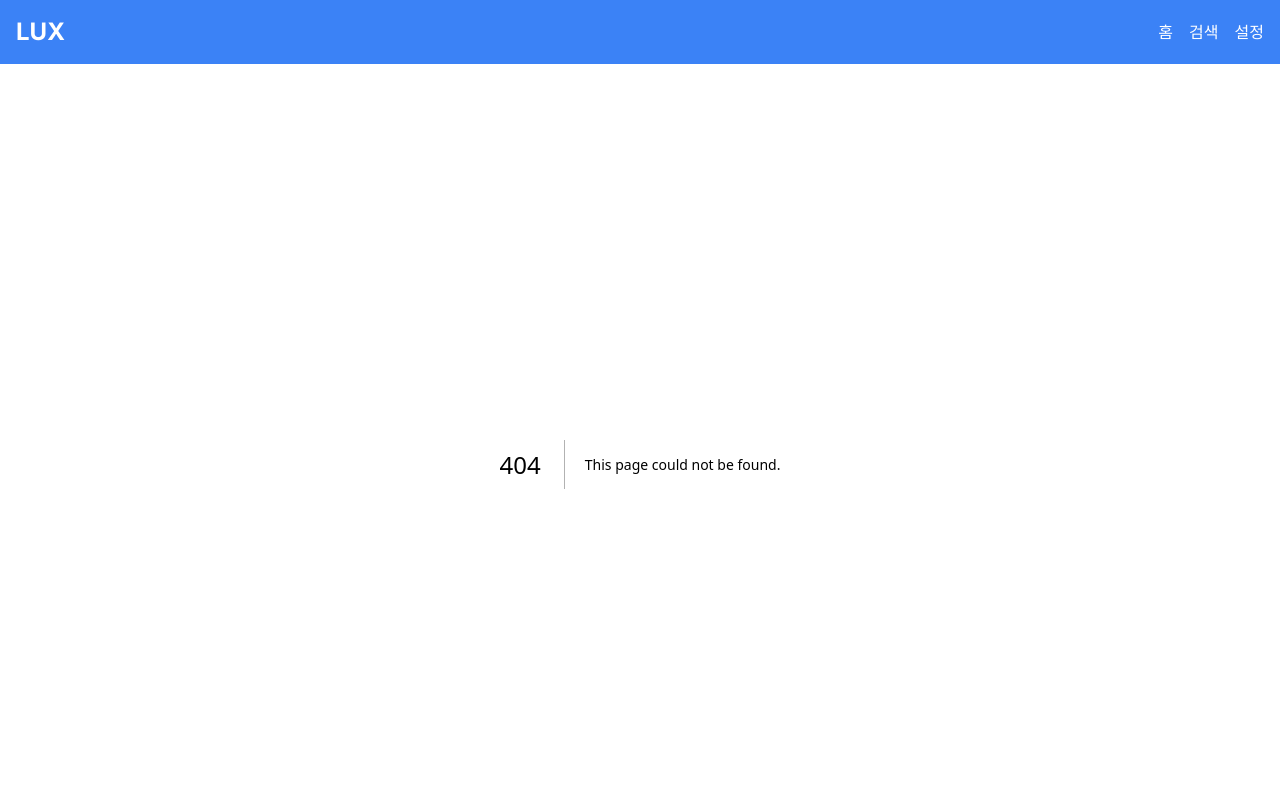
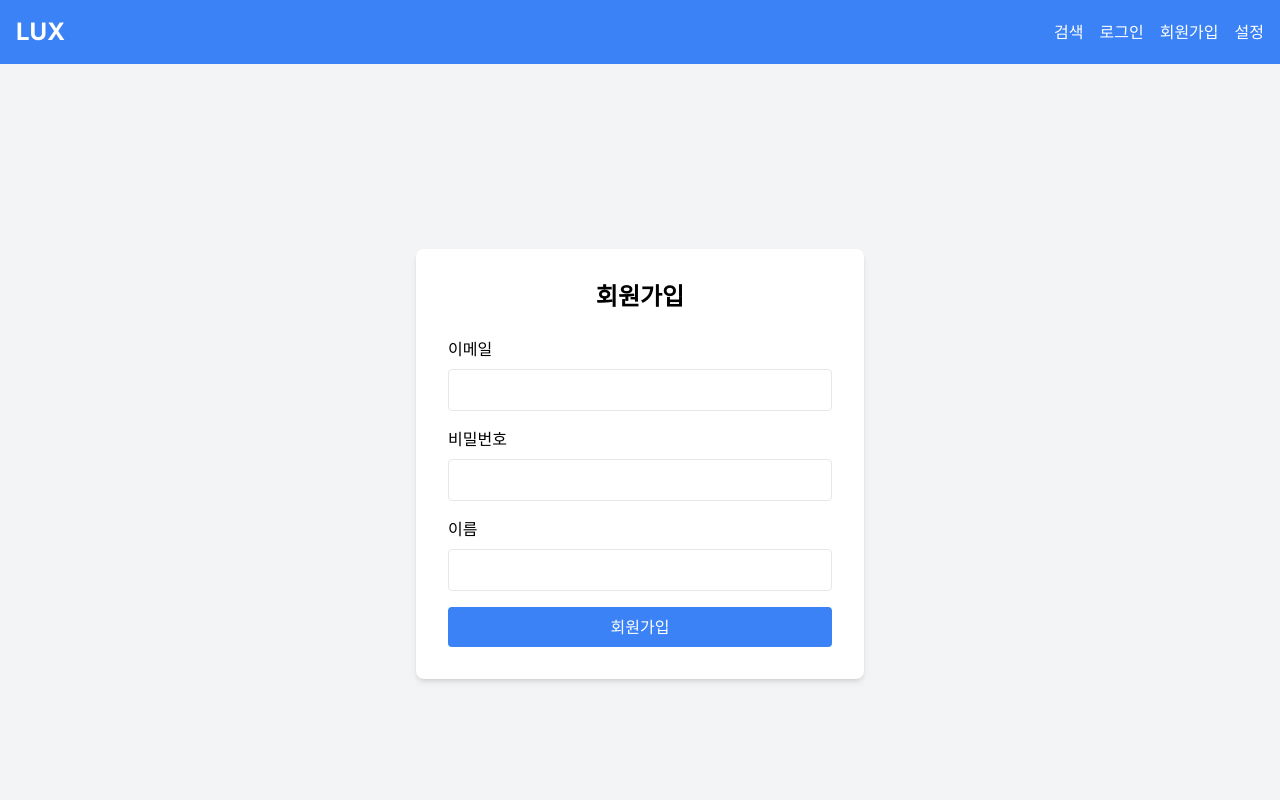
Before and after one commit to dasol92/lux-front, a Next.js app: page /signup in a window 1280 px wide. Before the commit this address had no page. Shown: the top 800 px of the page. Built offline with nearby package versions, Linux system fonts and the light colour scheme.

Commit message:
로그인, 회원가입 페이지 단순 추가

```diff
--- a/app/components/Header.js
+++ b/app/components/Header.js
@@ -10,16 +10,21 @@ export default function Header() {
         </Link>
         <ul className="flex space-x-4">
           <li>
-            <Link href="/" className="hover:underline">
-              홈
-            </Link>
-          </li>
-          <li>
             <Link href="/search" className="hover:underline">
               검색
             </Link>
           </li>
           <li>
+            <Link href="/login" className="hover:underline">
+              로그인
+            </Link>
+          </li>
+          <li>
+            <Link href="/signup" className="hover:underline">
+              회원가입
+            </Link>
+          </li><
+            li>
             <Link href="/settings" className="hover:underline">
               설정
             </Link>
--- /dev/null
+++ b/app/components/LoginForm.js
@@ -0,0 +1,61 @@
+'use client';
+
+import { useState } from 'react';
+import { useRouter } from 'next/navigation';
+
+export default function LoginForm() {
+  const [email, setEmail] = useState('');
+  const [password, setPassword] = useState('');
+  const router = useRouter();
+
+  const handleSubmit = async (e) => {
+    e.preventDefault();
+    try {
+      const response = await fetch('/api/login', {
+        method: 'POST',
+        headers: { 'Content-Type': 'application/json' },
+        body: JSON.stringify({ email, password }),
+      });
+      if (response.ok) {
+        const data = await response.json();
+        localStorage.setItem('token', data.token);
+        router.push('/');
+      } else {
+        alert('로그인에 실패했습니다.');
+      }
+    } catch (error) {
+      console.error('An error occurred:', error);
+      alert('로그인 중 오류가 발생했습니다.');
+    }
+  };
+
+  return (
+    <form onSubmit={handleSubmit}>
+      <div className="mb-4">
+        <label htmlFor="email" className="block mb-2">이메일</label>
+        <input
+          type="email"
+          id="email"
+          value={email}
+          onChange={(e) => setEmail(e.target.value)}
+          className="w-full px-3 py-2 border rounded"
+          required
+        />
+      </div>
+      <div className="mb-4">
+        <label htmlFor="password" className="block mb-2">비밀번호</label>
+        <input
+          type="password"
+          id="password"
+          value={password}
+          onChange={(e) => setPassword(e.target.value)}
+          className="w-full px-3 py-2 border rounded"
+          required
+        />
+      </div>
+      <button type="submit" className="w-full bg-blue-500 text-white px-4 py-2 rounded hover:bg-blue-600">
+        로그인
+      </button>
+    </form>
+  );
+}
--- /dev/null
+++ b/app/components/SignupForm.js
@@ -0,0 +1,67 @@
+'use client'
+
+import { useState } from 'react';
+import { useRouter } from 'next/navigation';
+
+export default function SignupForm() {
+  const [email, setEmail] = useState('');
+  const [password, setPassword] = useState('');
+  const [name, setName] = useState('');
+  const router = useRouter();
+
+  const handleSubmit = async (e) => {
+    e.preventDefault();
+    const response = await fetch('/api/signup', {
+      method: 'POST',
+      headers: { 'Content-Type': 'application/json' },
+      body: JSON.stringify({ email, password, name }),
+    });
+    if (response.ok) {
+      router.push('/login');
+    } else {
+      // 에러 처리
+      console.error('Signup failed');
+    }
+  };
+
+  return (
+    <form onSubmit={handleSubmit}>
+      <div className="mb-4">
+        <label htmlFor="email" className="block mb-2">이메일</label>
+        <input
+          type="email"
+          id="email"
+          value={email}
+          onChange={(e) => setEmail(e.target.value)}
+          className="w-full px-3 py-2 border rounded"
+          required
+        />
+      </div>
+      <div className="mb-4">
+        <label htmlFor="password" className="block mb-2">비밀번호</label>
+        <input
+          type="password"
+          id="password"
+          value={password}
+          onChange={(e) => setPassword(e.target.value)}
+          className="w-full px-3 py-2 border rounded"
+          required
+        />
+      </div>
+      <div className="mb-4">
+        <label htmlFor="name" className="block mb-2">이름</label>
+        <input
+          type="text"
+          id="name"
+          value={name}
+          onChange={(e) => setName(e.target.value)}
+          className="w-full px-3 py-2 border rounded"
+          required
+        />
+      </div>
+      <button type="submit" className="w-full bg-blue-500 text-white px-4 py-2 rounded hover:bg-blue-600">
+        회원가입
+      </button>
+    </form>
+  );
+}
--- /dev/null
+++ b/app/login/page.js
@@ -0,0 +1,12 @@
+import LoginForm from '../components/LoginForm';
+
+export default function LoginPage() {
+    return (
+      <div className="flex items-center justify-center min-h-screen bg-gray-100">
+        <div className="w-full max-w-md bg-white rounded-lg shadow-md p-8">
+          <h1 className="text-2xl font-bold mb-6 text-center">로그인</h1>
+          <LoginForm />
+        </div>
+      </div>
+    );
+  }
--- /dev/null
+++ b/app/signup/page.js
@@ -0,0 +1,12 @@
+import SignupForm from '../components/SignupForm';
+
+export default function SignupPage() {
+  return (
+    <div className="flex items-center justify-center min-h-screen bg-gray-100">
+      <div className="w-full max-w-md bg-white rounded-lg shadow-md p-8">
+        <h1 className="text-2xl font-bold mb-6 text-center">회원가입</h1>
+        <SignupForm />
+      </div>
+    </div>
+  );
+}
```
